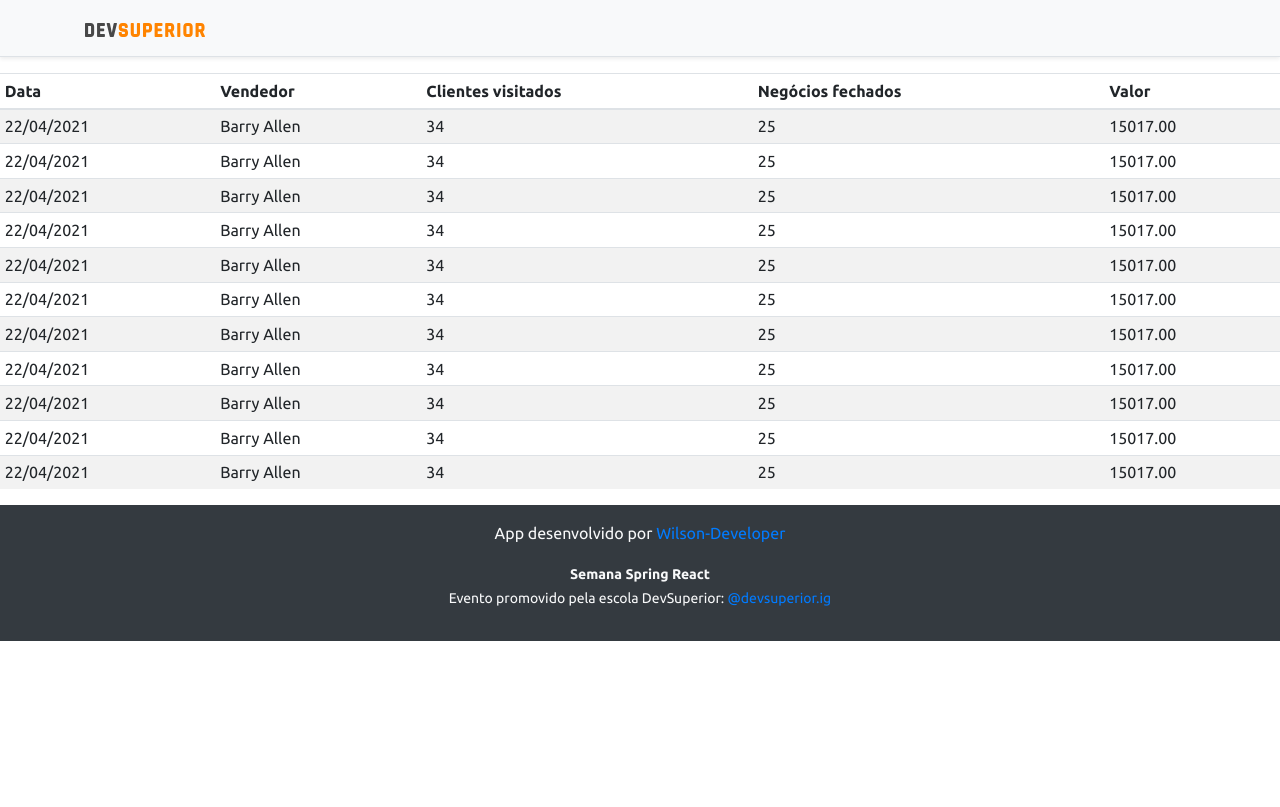
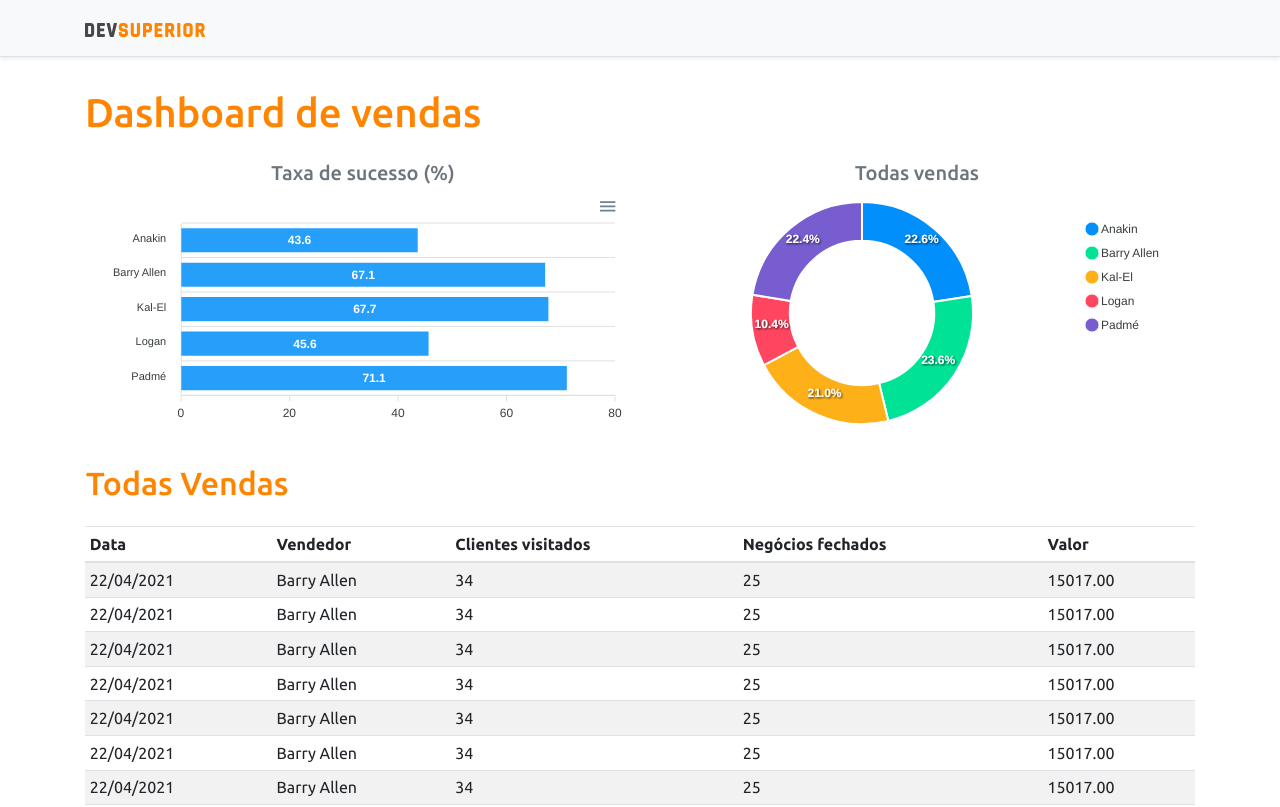
Before and after one commit to wilson-developer-git/springboot-react-sds3, a React (Create React App) app in the folder frontend/: page / in a window 1280 px wide. Shown: the top 807 px of the page. Built offline with nearby package versions, Linux system fonts and the light colour scheme.

Commit message:
Criação de graficos

```diff
--- a/frontend/package.json
+++ b/frontend/package.json
@@ -13,10 +13,12 @@
     "@types/node": "^12.0.0",
     "@types/react": "^17.0.0",
     "@types/react-dom": "^17.0.0",
+    "apexcharts": "^3.26.1",
     "bootstrap": "^4.6.0",
     "jquery": "1.9.1",
     "popper.js": "^1.16.1",
     "react": "^17.0.2",
+    "react-apexcharts": "^1.3.9",
     "react-dom": "^17.0.2",
     "react-scripts": "4.0.3",
     "typescript": "^4.1.2",
--- a/frontend/src/App.tsx
+++ b/frontend/src/App.tsx
@@ -1,4 +1,6 @@
+import BarChart from "components/barchart";
 import DataTable from "components/datatable";
+import DonutChart from "components/donutchart";
 import Footer from "components/footer";
 import NavBar from "components/navbar";
 
@@ -6,7 +8,29 @@
   return (
     <>
     <NavBar/>
-    <DataTable/>
+      <div className="container">
+        <h1 className="text-primary py-3">Dashboard de vendas</h1>
+
+        <div className="row px-3">
+
+            <div className="col-sm-6">
+              <h5 className="text-center text-secondary">Taxa de sucesso (%)</h5>
+              <BarChart/>
+            </div>
+
+            <div className="col-sm-6">
+              <h5 className="text-center text-secondary">Todas vendas</h5>
+              <DonutChart/>
+            </div>
+
+            <div className="py-3">
+              <h2 className="text-primary">Todas Vendas</h2>
+            </div>
+
+        </div>
+
+        <DataTable/>
+      </div>
     <Footer/>
     </>
   );
--- /dev/null
+++ b/frontend/src/components/barchart/index.tsx
@@ -0,0 +1,31 @@
+import Chart from 'react-apexcharts';
+const BarChart = () => {
+    const options = {
+        plotOptions: {
+            bar: {
+                horizontal: true,
+            }
+        },
+    };
+
+    const mockData = {
+        labels: {
+            categories: ['Anakin', 'Barry Allen', 'Kal-El', 'Logan', 'Padmé']
+        },
+        series: [
+            {
+                name: "% Sucesso",
+                data: [43.6, 67.1, 67.7, 45.6, 71.1]
+            }
+        ]
+    };
+    return(
+        <Chart
+            options={{...options, xaxis: mockData.labels}}
+            series={mockData.series}
+            type="bar"
+            height="240"
+        />
+    );
+}
+export default BarChart;
--- /dev/null
+++ b/frontend/src/components/donutchart/index.tsx
@@ -0,0 +1,25 @@
+import Chart from 'react-apexcharts';
+const DonutChart = () => {
+
+    const mockData = {
+        series: [477138, 499928, 444867, 220426, 473088],
+        labels: ['Anakin', 'Barry Allen', 'Kal-El', 'Logan', 'Padmé']
+    }
+
+    const options = {
+        legend: {
+            show: true
+        }
+    }
+
+
+    return(
+        <Chart
+            options={{...options, labels: mockData.labels}}
+            series={mockData.series}
+            type="donut"
+            height="240"
+        />
+    );
+}
+export default DonutChart;
```
Also changed, not shown: 1 other file (tests, documents, lock files or other folders).
